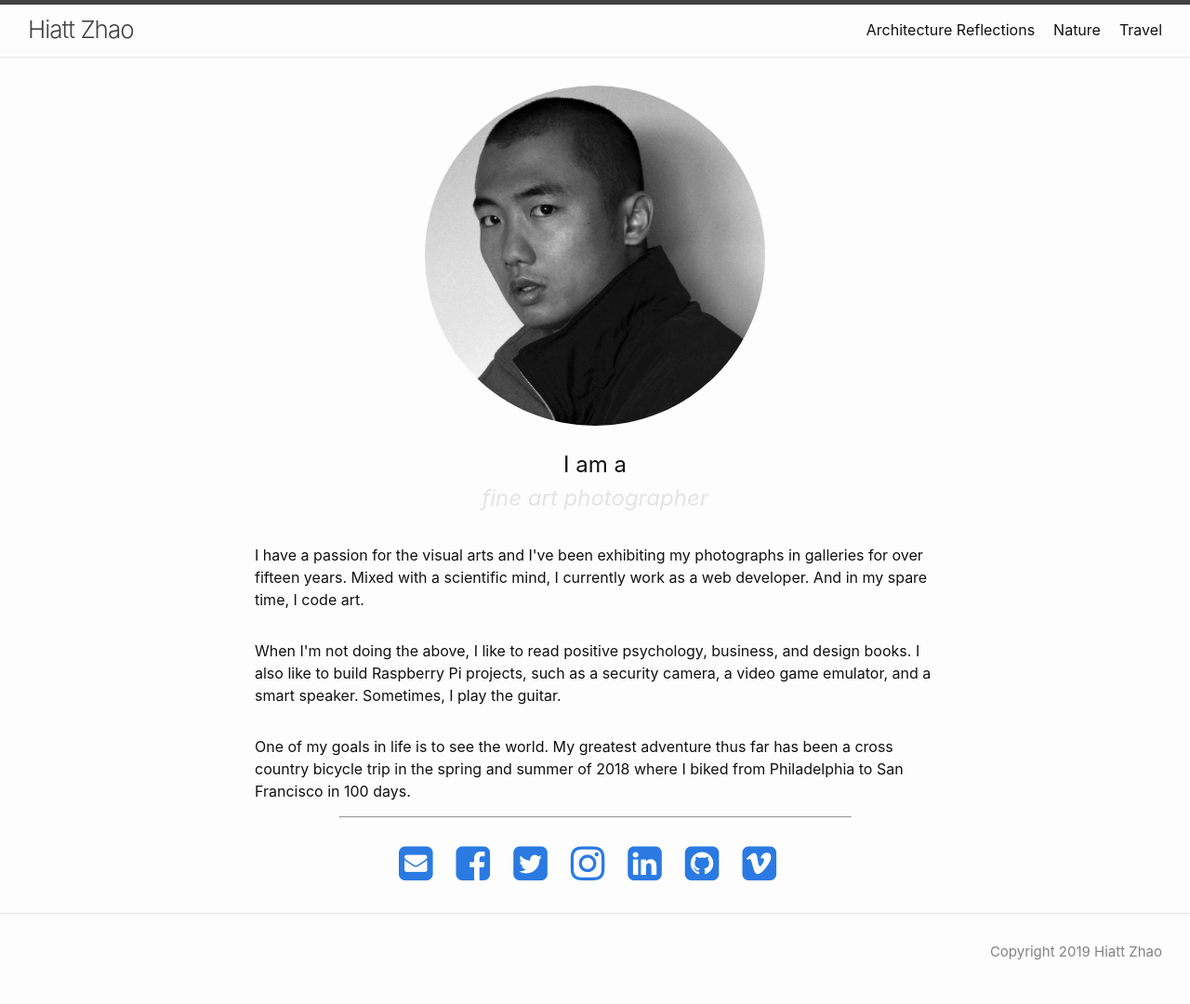
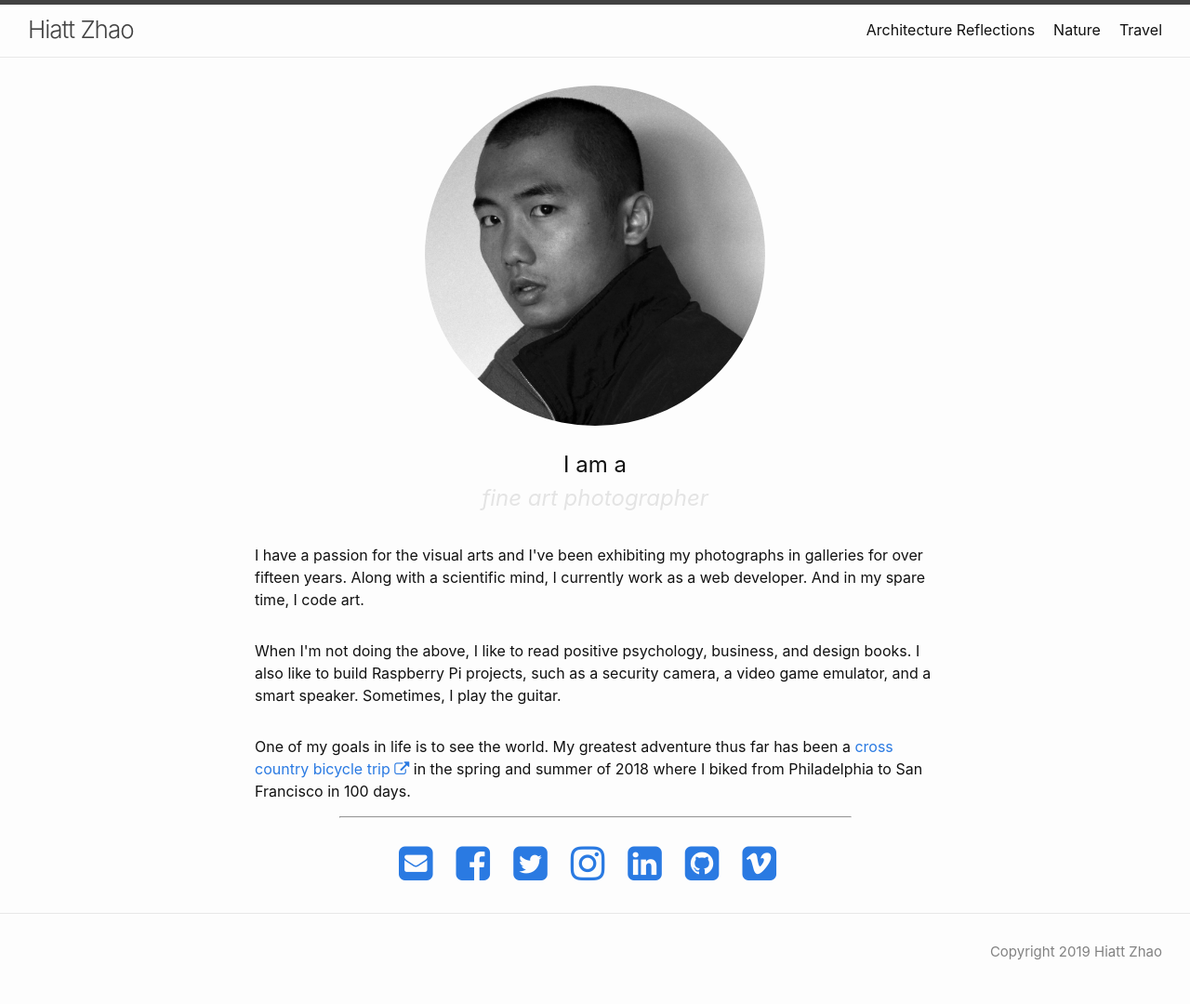
Before and after one commit to hiattzhao/hiattzhao_com, a Jekyll site: the page built from index.md, in a window 1280 px wide. Shown: the whole page at 93% size. Built offline with Jekyll 4.4.1, drawn with Linux system fonts in a browser that asks for light colours; nearby versions of some CDN libraries.

Commit message:
Change bio

```diff
--- a/index.md
+++ b/index.md
@@ -17,11 +17,11 @@ layout: default
     <em class="title">curious learner</em>
   </h2>
 
-  <p>I have a passion for the visual arts and I've been exhibiting my photographs in galleries for over fifteen years. Mixed with a scientific mind, I currently work as a web developer. And in my spare time, I code art.</p>
+  <p>I have a passion for the visual arts and I've been exhibiting my photographs in galleries for over fifteen years. Along with a scientific mind, I currently work as a web developer. And in my spare time, I code art.</p>
 
   <p>When I'm not doing the above, I like to read positive psychology, business, and design books. I also like to build Raspberry Pi projects, such as a security camera, a video game emulator, and a smart speaker. Sometimes, I play the guitar.</p>
 
-  <p>One of my goals in life is to see the world. My greatest adventure thus far has been a cross country bicycle trip in the spring and summer of 2018 where I biked from Philadelphia to San Francisco in 100 days.</p>
+  <p>One of my goals in life is to see the world. My greatest adventure thus far has been a <a class="page-link" href="https://hiattzhao.blogspot.com" target="_blank">cross country bicycle trip <i class="fa fa-external-link"></i></a> in the spring and summer of 2018 where I biked from Philadelphia to San Francisco in 100 days.</p>
 
   <hr>
 
```
Also changed, not shown: 2 other files.
